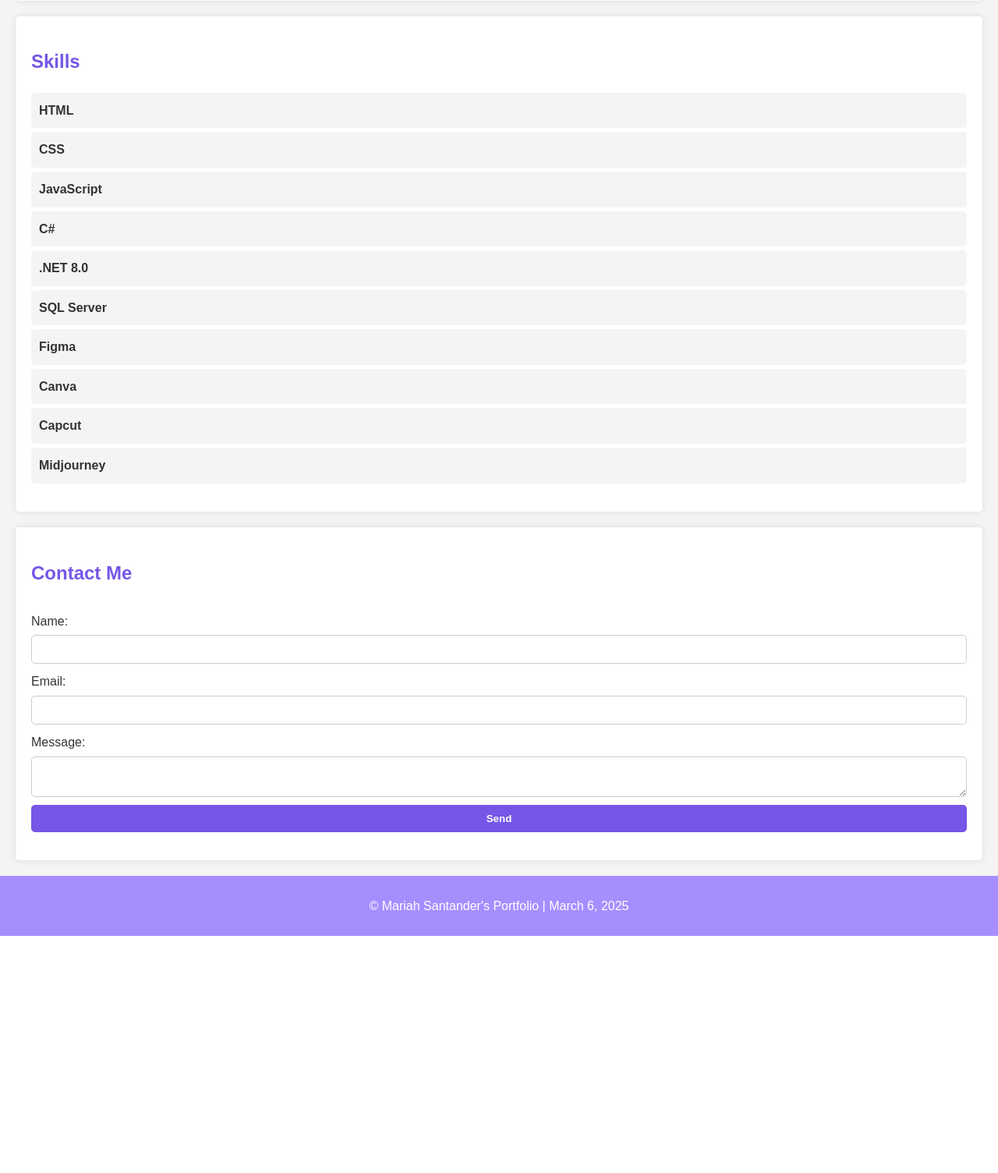
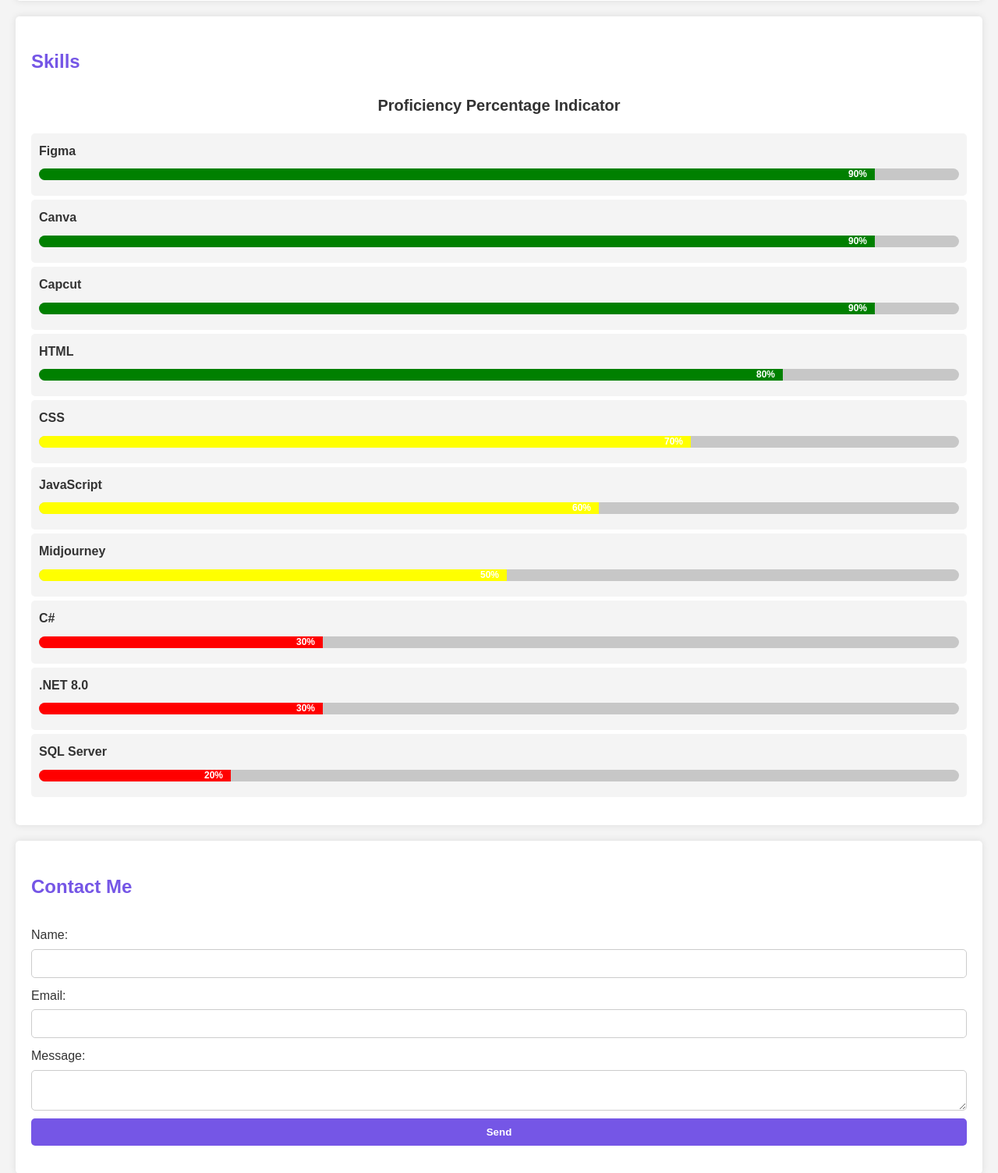
Before and after one commit to SunThunderz/Portfolio, a PHP site: page / in a window 1280 px wide. Shown: the part 1681-3185 px from the top of the page at 78% size. Before the commit the page ends 2881 px from the top, so only its background shows below. Run offline with PHP 8.4, Linux system fonts and the light colour scheme.

Commit message:
Added Skill Bar

```diff
--- a/index.html
+++ b/index.html
@@ -8,11 +8,13 @@
 </head>
 <body>
 
+<!-- Header Section -->
 <header>
     <h1><strong>Welcome to My Portfolio</strong></h1>
     <button id="themeToggle"><strong>Toggle Dark Mode</strong></button>
 </header>
 
+<!-- About Me Section -->
 <section id="about">
     <h2><strong>About Me</strong></h2>
     <div class="about-content">
@@ -26,6 +28,7 @@
     </div>
 </section>
 
+<!-- Projects Section -->
 <section id="projects">
     <h2><strong>Projects</strong></h2>
     <ul id="projectList">
@@ -71,12 +74,15 @@
     </div>
 </section>
 
+<!-- Skills Section -->
 <section id="skills">
     <h2><strong>Skills</strong></h2>
+    <p class="center-text"><strong>Proficiency Percentage Indicator</strong></p>
     <ul id="skillList">
     </ul>
 </section>
 
+<!-- Contact Section -->
 <section id="contact">
     <h2><strong>Contact Me</strong></h2>
     <form id="contactForm">
@@ -91,6 +97,7 @@
     <p id="formMessage"></p>
 </section>
 
+<!-- Footer Section -->
 <footer>
     <p>&copy; Mariah Santander's Portfolio | <span id="currentDate"></span></p>
 </footer>
--- a/script.js
+++ b/script.js
@@ -58,12 +58,42 @@ projects.forEach(project => {
 });
 
 // Skills
-const skills = ["HTML", "CSS", "JavaScript", "C#", ".NET 8.0", "SQL Server", "Figma", "Canva", "Capcut", "Midjourney"];
+const skills = [
+    { name: "Figma", proficiency: 90 },
+    { name: "Canva", proficiency: 90 },
+    { name: "Capcut", proficiency: 90 },
+    { name: "HTML", proficiency: 80 },
+    { name: "CSS", proficiency: 70 },
+    { name: "JavaScript", proficiency: 60 },
+    { name: "Midjourney", proficiency: 50 },
+    { name: "C#", proficiency: 30 },
+    { name: ".NET 8.0", proficiency: 30 },
+    { name: "SQL Server", proficiency: 20 }
+];
 
 const skillsList = document.getElementById("skillList");
+
+function getSkillColor(proficiency) {
+    if (proficiency <= 40) {
+        return 'red';
+    } else if (proficiency <= 70) {
+        return 'yellow';
+    } else {
+        return 'green';
+    }
+}
+
 skills.forEach(skill => {
     const li = document.createElement("li");
-    li.textContent = skill;
+    const color = getSkillColor(skill.proficiency);
+    li.innerHTML = `
+        <span>${skill.name}</span>
+        <div class="skill-bar">
+            <div class="bar">
+                <div class="progress" style="width: ${skill.proficiency}%; background-color: ${color};"><span>${skill.proficiency}%</span></div>
+            </div>
+        </div>
+    `;
     skillsList.appendChild(li);
 });
 
--- a/styles.css
+++ b/styles.css
@@ -208,6 +208,51 @@ ul li p {
     to {opacity: 1}
 }
 
+/* Proficiency percentage indicator text */
+.center-text {
+    text-align: center;
+    font-weight: bold;
+    font-size: 20px;
+}
+
+/* Skill Bar Styles */
+.skill-bar {
+    margin: 10px 0;
+}
+
+.skill-bar span {
+    display: block;
+    font-size: 12px;
+}
+
+.bar {
+    width: 100%;
+    background-color: #c7c7c7;
+    border-radius: 15px;
+    overflow: hidden;
+}
+
+.progress {
+    height: 15px;
+    text-align: right;
+    padding-right: 10px;
+    line-height: 25px;
+    color: white;
+    border-radius: 5px 0 0 5px;
+    position: relative;
+}
+
+.progress span {
+    position: absolute;
+    right: 10px;
+    top: 0;
+    bottom: 0;
+    display: flex;
+    align-items: center;
+    justify-content: center;
+    color: white;
+}
+
 /* Form Styles */
 form {
     display: flex;
```
Also changed, not shown: brent-quote.html (+10 -0 lines).
